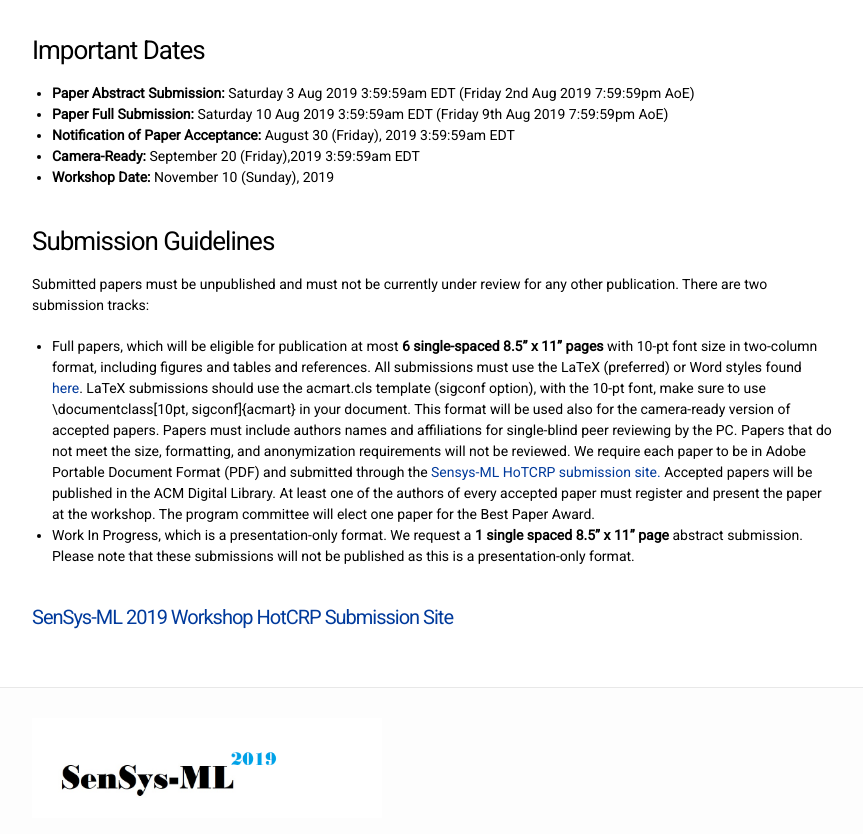
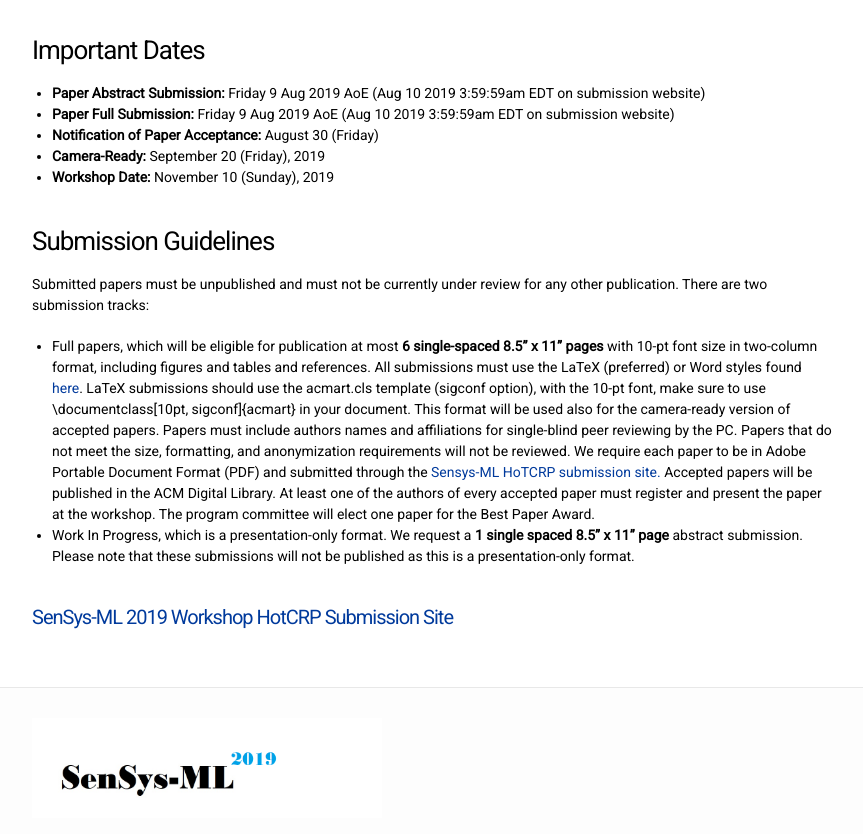
Before and after one commit to sensysml/sensysml.github.io, a plain HTML site: page index.html in a window 1280 px wide. Shown: the part 1036-1870 px from the top of the page, without its empty margins (208-1071 px from the left). Drawn offline with Linux system fonts and the light colour scheme.

Commit message:
changed dates

```diff
--- a/index.html
+++ b/index.html
@@ -88,10 +88,10 @@
 
  <h3 id="important-dates">Important Dates</h3>
  <ul>
-     <li> <b>Paper Abstract Submission:</b> Saturday 3 Aug 2019 3:59:59am EDT (Friday 2nd Aug 2019 7:59:59pm AoE)</li>
-      <li> <b>Paper Full Submission:</b> Saturday 10 Aug 2019 3:59:59am EDT (Friday 9th Aug 2019 7:59:59pm  AoE)</li>
-		<li> <b> Notification of Paper Acceptance:</b> August 30 (Friday), 2019 3:59:59am EDT </li>
-        <li> <b>Camera-Ready:</b> September 20 (Friday),2019 3:59:59am EDT </li>
+     <li> <b>Paper Abstract Submission:</b> Friday 9 Aug 2019 AoE (Aug 10 2019 3:59:59am EDT on submission website)</li>
+      <li> <b>Paper Full Submission:</b> Friday 9 Aug 2019 AoE (Aug 10 2019 3:59:59am EDT on submission website)</li>
+		<li> <b> Notification of Paper Acceptance:</b> August 30 (Friday)</li>
+        <li> <b>Camera-Ready:</b> September 20 (Friday), 2019 </li>
         <li> <b>Workshop Date:</b> November 10 (Sunday), 2019 </li>
          </ul>
 
```
